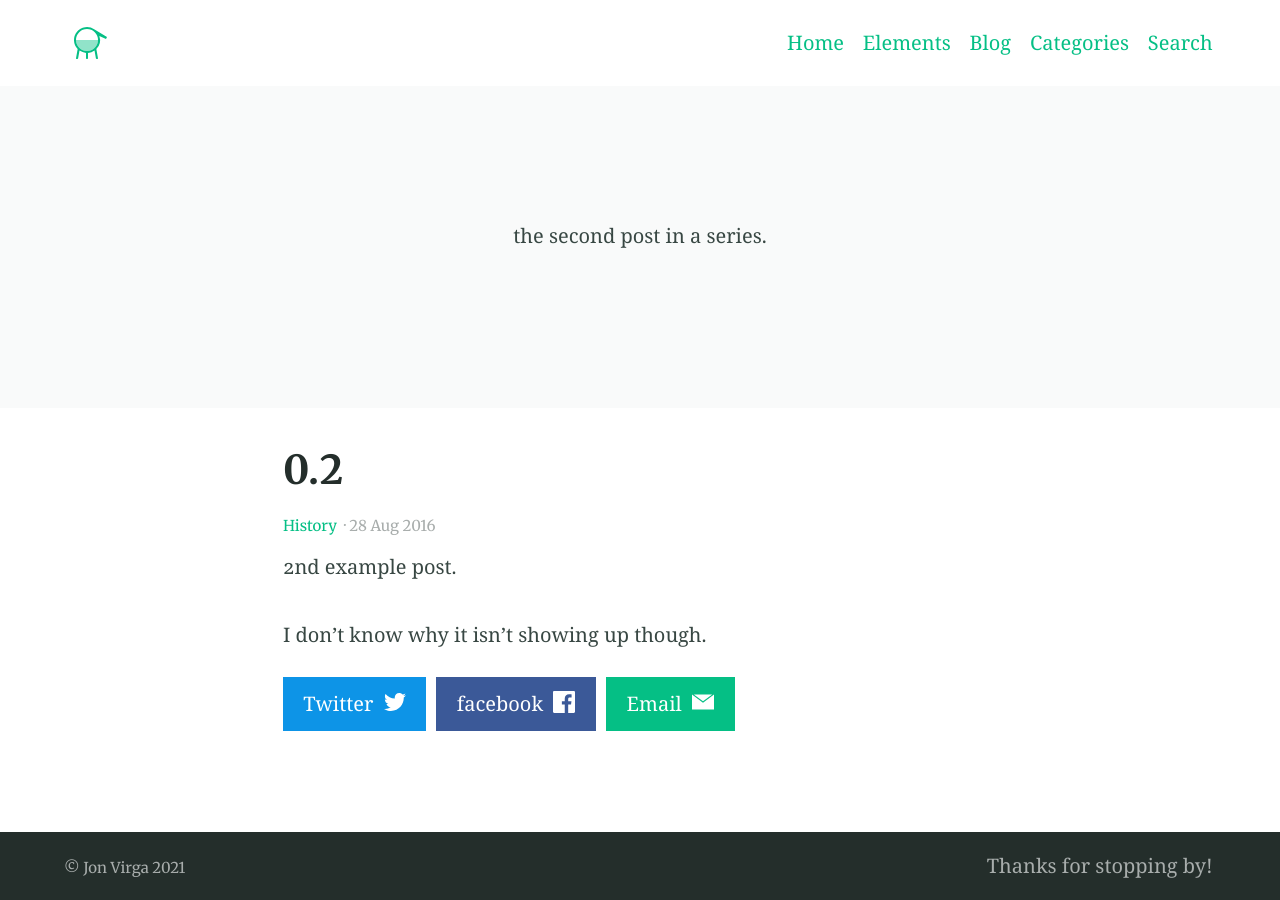
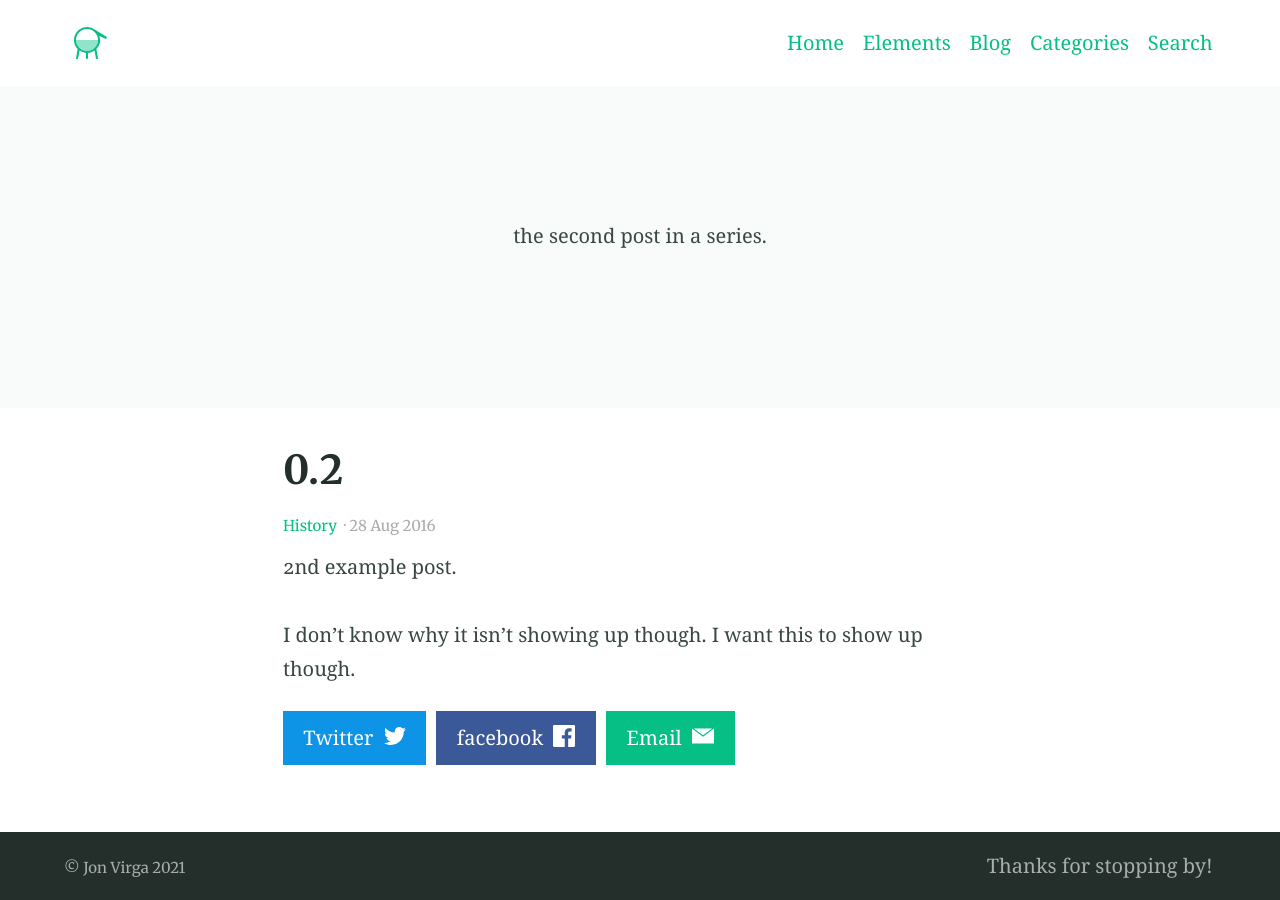
Before and after one commit to jjjvvvvv/Portfolio, a Jekyll site: the page built from _posts/2016-08-28-example-post-two.md, in a window 1280 px wide. Built offline with Jekyll 4.4.1, drawn with Linux system fonts in a browser that asks for light colours.

Commit message:
Updated Example Post Two

```diff
--- a/_posts/2016-08-28-example-post-two.md
+++ b/_posts/2016-08-28-example-post-two.md
@@ -10,4 +10,4 @@ feature_text: 'the second post in a series.
 
 2nd example post.
 
-I don't know why it isn't showing up though.
+I don't know why it isn't showing up though. I want this to show up though.
```
